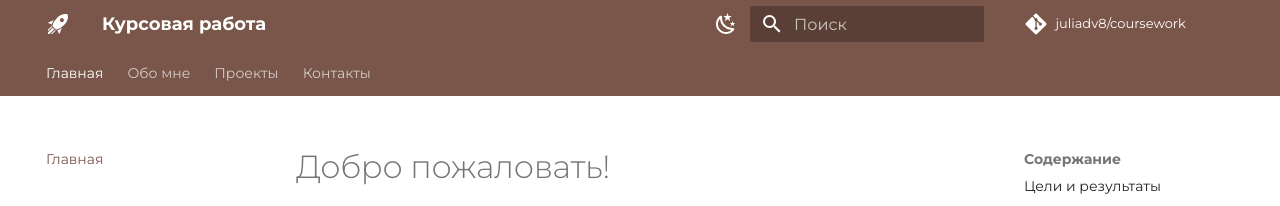
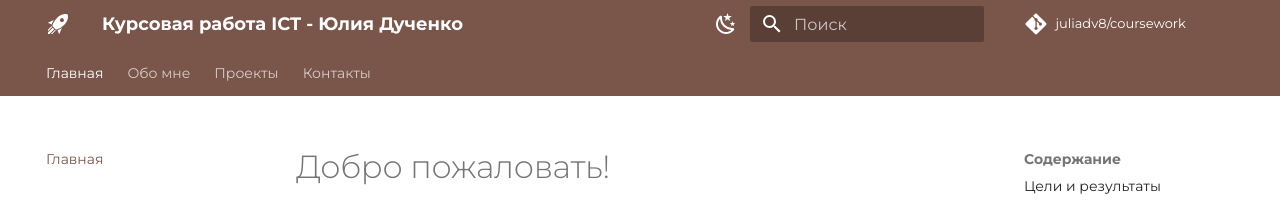
Before and after one commit to juliadv8/coursework, an MkDocs documentation site: the page built from docs/index.md, in a window 1280 px wide. Shown: the top 206 px of the page. Built offline with MkDocs 1.6.1 and Material for MkDocs 9.7.7, drawn with Linux system fonts in a browser that asks for light colours; comment, search, counter and statistics services are not loaded.

Commit message:
Update mkdocs.yml

```diff
--- a/mkdocs.yml
+++ b/mkdocs.yml
@@ -1,4 +1,4 @@
-site_name: Курсовая работа
+site_name: Курсовая работа ICT - Юлия Дученко
 site_description: Coursework Introduction in web technologies
 site_author: Julia Duchenko
 site_url: https://juliadv8.github.io/coursework/
```
